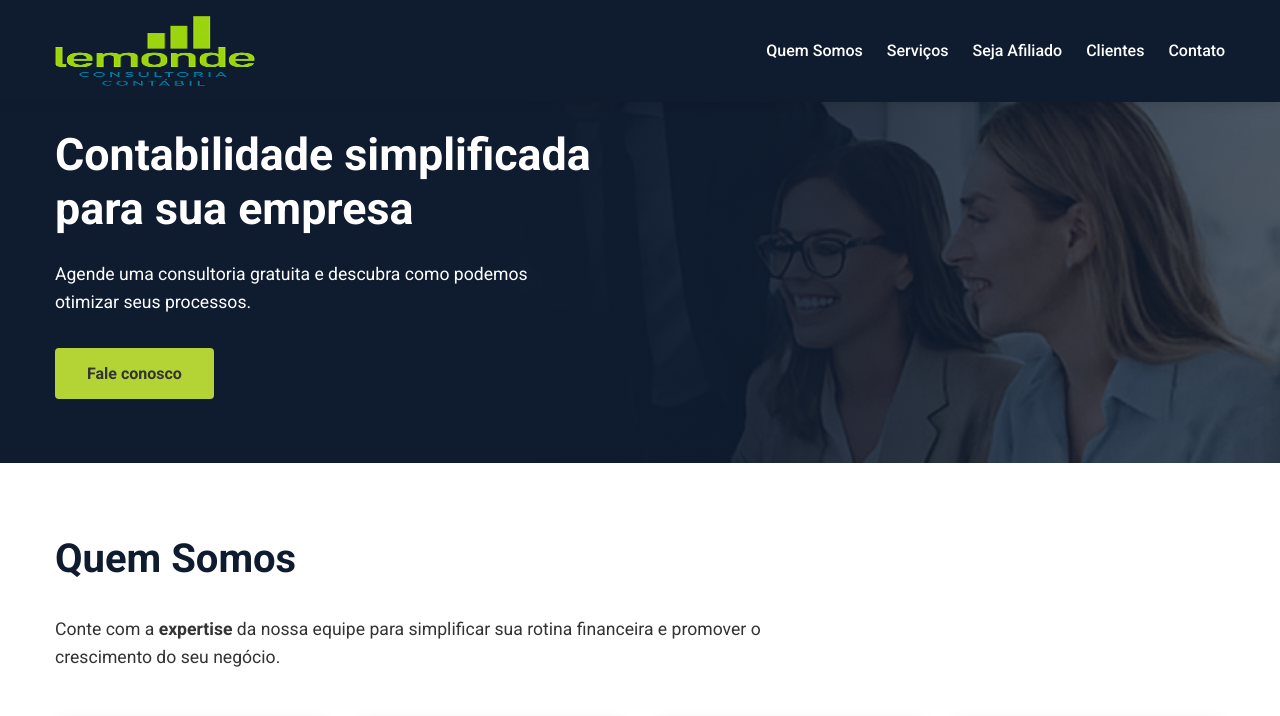
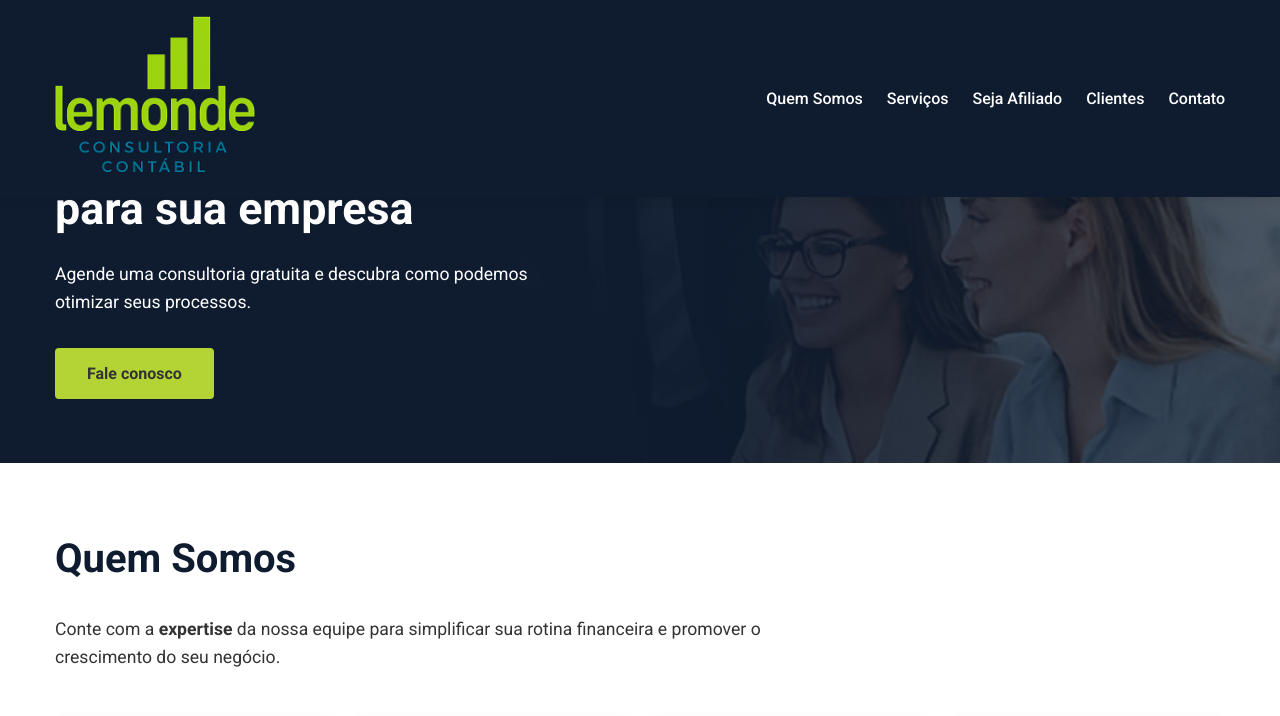
Before and after one commit to rafaelmonteiro2803/lemondecontabil, a plain HTML site: page index.html in a window 1280 px wide. Shown: the top 716 px of the page. Drawn offline with Linux system fonts and the light colour scheme.

Commit message:
Update styles.css

```diff
--- a/css/styles.css
+++ b/css/styles.css
@@ -46,7 +46,8 @@ header {
 }
 
 .logo {
-    height: 70px;
+    height: auto;
+    width: auto;
 }
 
 .logo img {
```
